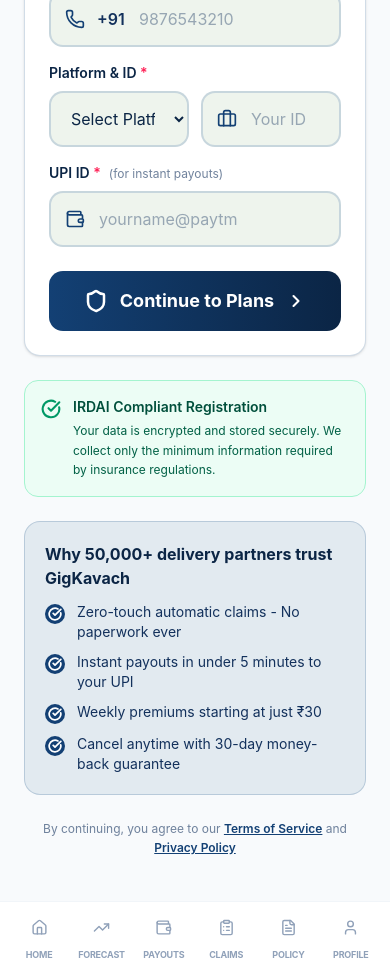
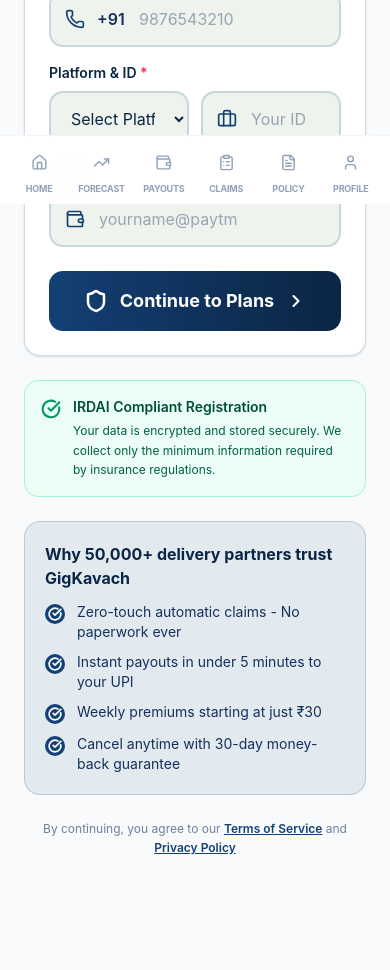
Before and after one commit to Ankita562/gigshield, a React (Vite) app in the folder frontend/: page /auth in a window 390 px wide. Shown: the part 640-1610 px from the top of the page. Built offline with nearby package versions, Linux system fonts and the light colour scheme.

Commit message:
navbar fixed at bottom

```diff
--- a/frontend/src/app/components/MobileLayout.tsx
+++ b/frontend/src/app/components/MobileLayout.tsx
@@ -30,7 +30,9 @@
         </main>
 
         {/* Bottom nav */}
-        <nav className="absolute bottom-0 w-full bg-white/95 backdrop-blur-md border-t border-slate-100 px-2 pt-2 pb-safe z-50"
+        {/* Bottom nav */}
+<nav
+  className="fixed bottom-0 left-0 w-full bg-white/95 backdrop-blur-md border-t border-slate-100 px-2 pt-2 z-50 md:absolute md:left-auto"
   style={{ paddingBottom: 'max(12px, env(safe-area-inset-bottom))' }}
 >
   <div className="grid grid-cols-6 items-center h-12">
```
Lines whose indentation alone changed are shown as unchanged.
